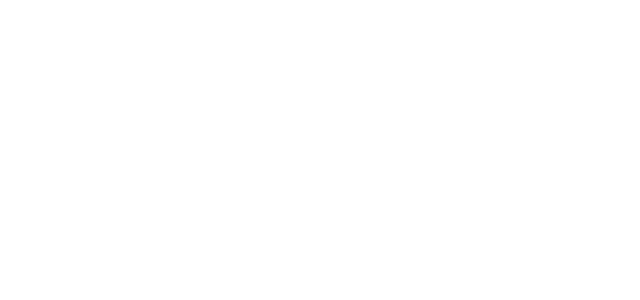
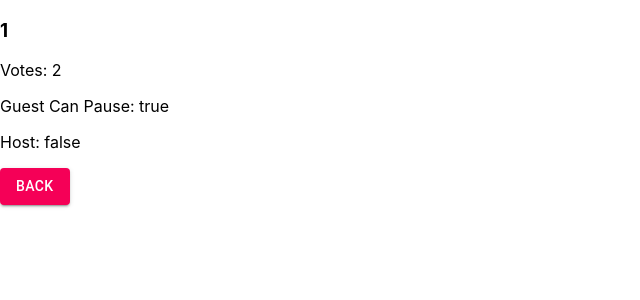
Before and after one commit to elsowiny/HousePartySpotify, a React (Create React App) app in the folder music_controller/frontend/: page /room/1 in a window 1280 px wide. Shown: the top 300 px of the page, without its empty margins (0-640 px from the left). Built offline with nearby package versions, Linux system fonts and the light colour scheme; no server answers.

Commit message:
utilized our endspoints on react front-end to allow for creating rooms and used history/link to link to the room you created. Created an aditional dynamic url/endpoint for which rooms will be accessed and used for api

```diff
--- a/music_controller/frontend/src/components/CreateRoomPage.jsx
+++ b/music_controller/frontend/src/components/CreateRoomPage.jsx
@@ -2,12 +2,13 @@
 import {
   Button, Grid, Typography, TextField, FormControl, FormHelperText,
   Radio, RadioGroup, FormControlLabel
-} from '@material-ui/core'
+} from '@material-ui/core';
 import { Link } from 'react-router-dom';
-
+import { useHistory } from "react-router";
 
 function CreateRoomPage() {
   const defaultVotes = 2;
+  const history = useHistory();
   const [guestCanPause, setGuestCanPause] = useState(true);
   const [votesToSkip, setVotes] = useState(defaultVotes);
   //const [state, setState] = useState(initialState);
@@ -31,9 +32,9 @@
 
     fetch('/api/create-room', requestOptions).then((response) =>
         response.json()
-    ).then((data) => console.log(data));
+    ).then((data) =>
+          history.push('/room/' + data.code));
 
-    console.log('hey ms jackson');
     console.log('hey ms jackson');
 
   }
--- a/music_controller/frontend/src/components/HomePage.jsx
+++ b/music_controller/frontend/src/components/HomePage.jsx
@@ -1,6 +1,7 @@
 import React from 'react';
 import RoomJoinPage from "./RoomJoinPage.jsx";
 import CreateRoomPage from "./CreateRoomPage.jsx";
+import Room from "./Room.jsx";
 import { BrowserRouter as Router, Switch, Route, Link, Redirect } from "react-router-dom";
 
 function HomePage(props) {
@@ -8,8 +9,9 @@
       <Router>
         <Switch>
           <Route exact path="/"><div><p>This is the home page</p></div></Route>
-          <Route exact path="/join" component={RoomJoinPage}></Route>
-          <Route exact path="/create" component={CreateRoomPage}></Route>
+                  <Route exact path="/join" component={RoomJoinPage}></Route>
+                  <Route exact path="/create" component={CreateRoomPage}></Route>
+                  <Route path="/room/:roomCode" component={Room}></Route>
 
         </Switch>
       </Router>
--- /dev/null
+++ b/music_controller/frontend/src/components/Room.jsx
@@ -0,0 +1,42 @@
+import React, { useState, useEffect } from 'react';
+// Import useParams
+import { useParams } from "react-router-dom";
+import {
+    Button
+  } from '@material-ui/core';
+
+  import { Link } from 'react-router-dom';
+function Room() {
+    let params = useParams();
+    const defaultVotes = 2;
+    const [guestCanPause, setGuestCanPause] = useState(true);
+    const [votesToSkip, setVotes] = useState(defaultVotes);
+    const [isHost, setIsHost] = useState(false);
+
+    const roomCode = params.roomCode;
+
+    const getRoomDetails = () => {
+        fetch('/api/get-room' + '?code=' + roomCode).then((response) =>
+            response.json()
+        ).then((data) => {
+            setVotes(data.votes_to_skip);
+            setGuestCanPause(data.guest_can_pause);
+            setIsHost(data.is_host);
+
+        })
+    }
+
+    getRoomDetails();
+    return (
+      <div className="Room">
+          <h3>{roomCode}</h3>
+           <p>Votes: {votesToSkip}</p>
+           <p>Guest Can Pause: {guestCanPause.toString()}</p>
+           <p>Host: {isHost.toString()}</p>
+
+           <Button color="secondary" variant="contained" to="/" component={Link}>Back</Button>
+      </div>
+    );
+  }
+
+  export default Room;
```
Also changed, not shown: 1 other file (tests, documents, lock files or other folders).
